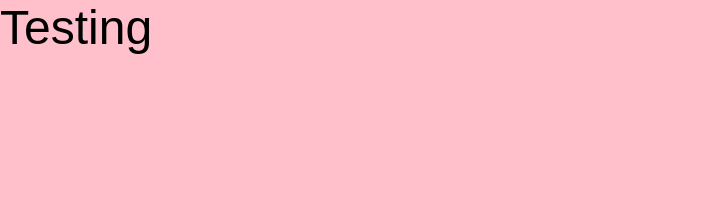
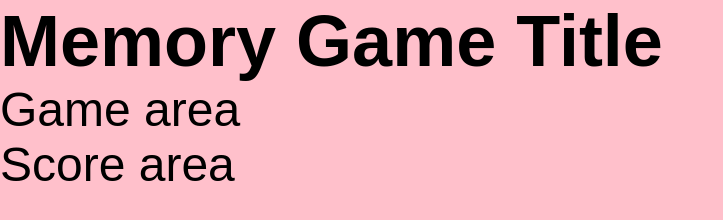
Before and after one commit to chasingash/Project-Portfolio-2, a plain HTML site: page index.html in a window 1280 px wide. Shown: the whole page, without its empty margins (0-723 px from the left). Drawn offline with Linux system fonts and the light colour scheme; a web font is replaced by a local one.

Commit message:
Add basic html structure for heading and score area

```diff
--- a/index.html
+++ b/index.html
@@ -1,5 +1,6 @@
 <!DOCTYPE html>
 <html lang="en">
+
 <head>
     <meta charset="UTF-8">
     <meta http-equiv="X-UA-Compatible" content="IE=edge">
@@ -7,10 +8,22 @@
     <link rel="stylesheet" href="assets/css/style.css">
     <title>Document</title>
 </head>
+
 <body>
     <header>
-        Testing
+        <h2 class="heading">Memory Game Title</h2>
     </header>
+    <section>
+        <div class="game-area">
+            Game area
+        </div>
+    </section>
+    <section>
+        <div class="score-area">
+            Score area
+        </div>
+    </section>
     <script src="assets/js/script.js"></script>
 </body>
+
 </html>
```
